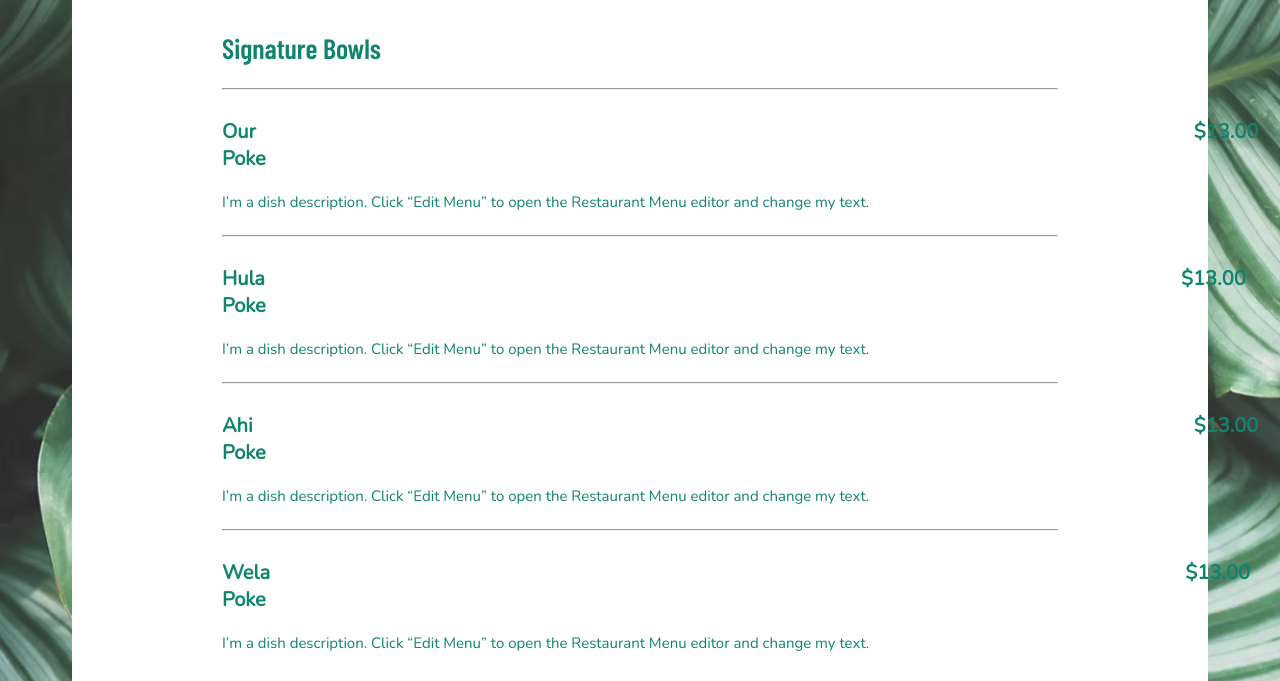
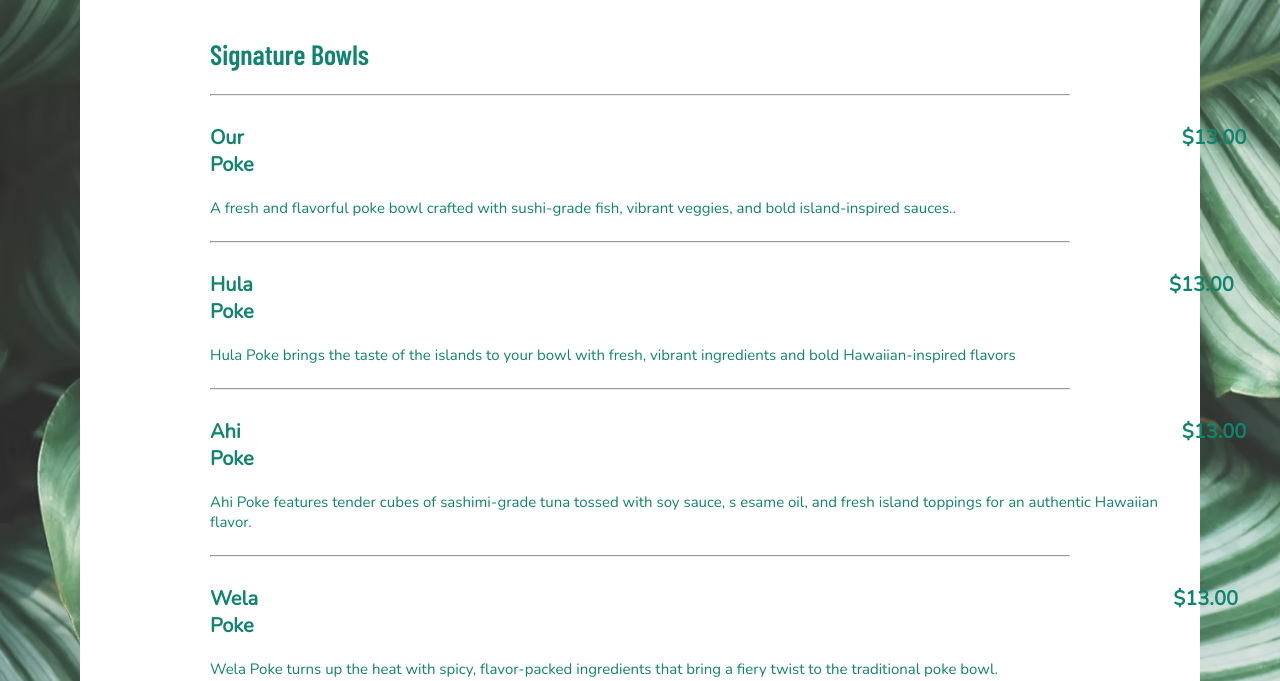
Before and after one commit to mariamgaber123/frontend-web-project-m, a plain HTML site: page home/menu.html in a window 1280 px wide. Shown: the part 271-952 px from the top of the page. Drawn offline with nearby package versions, Linux system fonts and the light colour scheme; a web font is replaced by a local one.

Commit message:
update menu

```diff
--- a/menu page/menu.html/menu.css
+++ b/home/menu.css
@@ -1,14 +1,22 @@
 .bodym{
+
+  margin: 0px;
+}
+.menu{
     background-image: url(img/b2ab79ec1411412793f037051441b111.jpg);
     background-repeat: no-repeat;
    background-size: 100%;
    color: rgb(16, 132, 111);
+   width: 100%;
+   overflow-x: hidden;
 }
+
+
 .menud{
-    margin: 64px 64px;
+    margin: 80px 80px;
     background-color: white;
-    padding: 60px 150px;
-    height: 1424px;
+    padding: 50px 130px;
+    height:90%;
 }
 .tmenu{
 
@@ -67,6 +75,7 @@ padding-right: 908.8px;
 .mtdr{
     padding-right: 944px;
 }
+
 @media(max-width:800px){
     .bodym{
         background-repeat: repeat-y;
--- a/menu page/menu.html/menu.html
+++ b/home/menu.html
@@ -5,6 +5,7 @@
     <title>Our Menu</title>
 
   <link rel="stylesheet" href="menu.css">
+
   <link rel="preconnect" href="https://fonts.googleapis.com">
   <link rel="preconnect" href="https://fonts.gstatic.com" crossorigin>
   <link href="https://fonts.googleapis.com/css2?family=Creepster&family=Dancing+Script:wght@400..700&family=Great+Vibes&family=Handlee&family=Oswald:wght@200..700&family=Playfair+Display:ital,wght@0,400..900;1,400..900&family=Playwrite+AU+SA:wght@100..400&family=Rubik:ital,wght@0,300..900;1,300..900&display=swap"
@@ -18,7 +19,9 @@
 <link href="https://fonts.googleapis.com/css2?family=Nunito:wght@300;400&display=swap" rel="stylesheet">
 
 </head>
-<body class="bodym">
+<body class="bodym" >
+
+  <section class="menu" >
  <div  class="menud">
   <p class="tmenu" >Our Menu</p>
 
@@ -26,25 +29,28 @@
   <hr>
   <div class="md">
     <div > <p class="mtt">Our Poke</p>
-      <p class="mtd">I’m a dish description. Click “Edit Menu” to open the Restaurant Menu editor and change my text.</p></div>
+      <p class="mtd">A fresh and flavorful poke bowl crafted with sushi-grade fish, vibrant veggies, and bold island-inspired sauces..</p></div>
  <div ><p class="mtp">$13.00</p>
  </div>
 </div><hr>
 <div class="md">
   <div > <p class="mtt2">Hula Poke</p>
-    <p class="mtd">I’m a dish description. Click “Edit Menu” to open the Restaurant Menu editor and change my text.</p></div>
+    <p class="mtd">Hula Poke brings the taste of the islands to your bowl with fresh,
+      vibrant ingredients and bold Hawaiian-inspired flavors</p></div>
 <div ><p class="mtp">$13.00</p>
 </div>
 </div><hr>
 <div class="md">
   <div > <p class="mtt">Ahi Poke</p>
-    <p class="mtd">I’m a dish description. Click “Edit Menu” to open the Restaurant Menu editor and change my text.</p></div>
+    <p class="mtd">Ahi Poke features tender cubes of sashimi-grade tuna tossed with soy sauce, s
+      esame oil, and fresh island toppings for an authentic Hawaiian flavor.</p></div>
 <div ><p class="mtp">$13.00</p>
 </div>
 </div><hr>
 <div class="md">
   <div > <p class="mtt2">  Wela Poke</p>
-    <p class="mtd">I’m a dish description. Click “Edit Menu” to open the Restaurant Menu editor and change my text.</p></div>
+    <p class="mtd">Wela Poke turns up the heat with spicy,
+       flavor-packed ingredients that bring a fiery twist to the traditional poke bowl.</p></div>
 <div ><p class="mtp">$13.00</p>
 </div>
 </div><br><br>
@@ -52,7 +58,8 @@
   <hr>
   <div class="md">
     <div > <p class="mtt3">BYOB Poke</p>
-      <p class="mtd">I’m a dish description. Click “Edit Menu” to open the Restaurant Menu editor and change my text.</p></div>
+      <p class="mtd">BYOB Poke lets you create your perfect bowl with fresh proteins,
+        vibrant toppings, and bold sauces—your taste, your way.</p></div>
   <div ><p class="mtp">$12.00</p>
   </div>
   </div><br><br>
@@ -86,5 +93,11 @@
 
 </div>
 
+
+
+</section>
+
+<script src="script.js"></script>
+
 </body>
 </html>
```
Also changed, not shown: home/img/Screenshot 2025-04-30 171841-pica.png (added), home/img/b2ab79ec1411412793f037051441b111.jpg (renamed from menu page/menu.html/img/b2ab79ec1411412793f037051441b111.jpg), home/img/rajiv-bajaj-1284112-unsplash.jpg (added), home/img/wave-water-sign-water-form-illustration-vector.jpg (added), home/style.css (line endings or trailing spaces), 1 other file.
